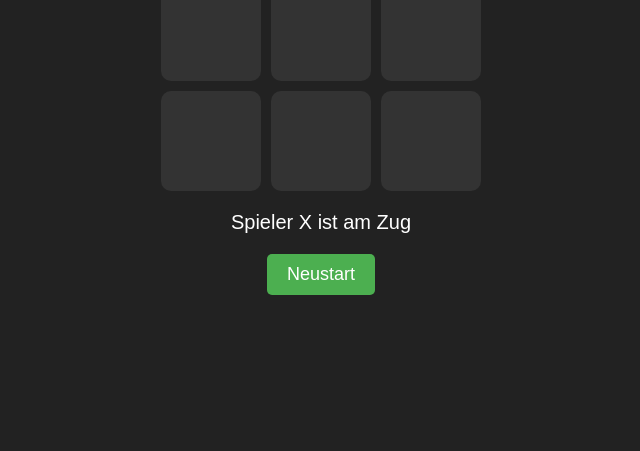
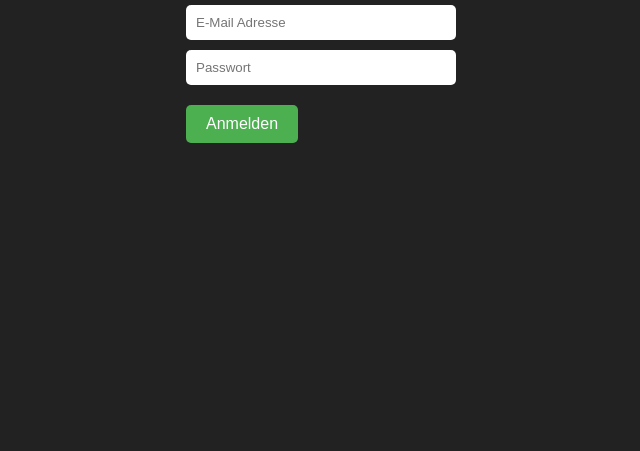
Before and after one commit to DanyDang24/meine-website, a plain HTML site: page index.html in a window 1280 px wide. Shown: the part 365-816 px from the top of the page, without its empty margins (319-959 px from the left). Drawn offline with Linux system fonts and the light colour scheme.

Commit message:
Update index.html

```diff
--- a/index.html
+++ b/index.html
@@ -3,7 +3,7 @@
 <head>
     <meta charset="UTF-8" />
     <meta name="viewport" content="width=device-width, initial-scale=1.0"/>
-    <title>Tic Tac Toe - Das beste Spiel!</title>
+    <title>Tic Tac Toe mit Login</title>
     <style>
         body {
             font-family: Arial, sans-serif;
@@ -18,11 +18,33 @@
         h1 {
             margin-bottom: 20px;
         }
+        input {
+            display: block;
+            margin: 10px 0;
+            padding: 10px;
+            width: 250px;
+            border: none;
+            border-radius: 5px;
+        }
+        button {
+            margin-top: 10px;
+            padding: 10px 20px;
+            font-size: 16px;
+            cursor: pointer;
+            border: none;
+            border-radius: 5px;
+            background-color: #4CAF50;
+            color: white;
+        }
+        button:hover {
+            background-color: #45a049;
+        }
         .board {
             display: grid;
             grid-template-columns: repeat(3, 100px);
             grid-template-rows: repeat(3, 100px);
             gap: 10px;
+            margin-top: 20px;
         }
         .cell {
             background-color: #333;
@@ -41,29 +63,43 @@
             margin-top: 20px;
             font-size: 20px;
         }
-        button {
-            margin-top: 20px;
-            padding: 10px 20px;
-            font-size: 18px;
-            cursor: pointer;
-            border: none;
-            border-radius: 5px;
-            background-color: #4CAF50;
-            color: white;
-        }
-        button:hover {
-            background-color: #45a049;
-        }
     </style>
 </head>
 <body>
 
-    <h1>Tic Tac Toe 🎮</h1>
-    <div class="board" id="board"></div>
-    <div class="status" id="status">Spieler X ist am Zug</div>
-    <button onclick="resetGame()">Neustart</button>
+    <div id="login">
+        <h1>Login (Demo)</h1>
+        <input type="email" id="email" placeholder="E-Mail Adresse" required />
+        <input type="password" id="password" placeholder="Passwort" required />
+        <button onclick="login()">Anmelden</button>
+        <p id="loginResult"></p>
+    </div>
+
+    <div id="game" style="display:none;">
+        <h1>Tic Tac Toe 🎮</h1>
+        <div class="board" id="board"></div>
+        <div class="status" id="status">Spieler X ist am Zug</div>
+        <button onclick="resetGame()">Neustart</button>
+    </div>
 
     <script>
+        // === LOGIN ===
+        function login() {
+            const email = document.getElementById('email').value;
+            const password = document.getElementById('password').value;
+
+            // DEMO Prüfung: Passwort muss "1234" sein (nur Demo!)
+            if (email && password === '1234') {
+                document.getElementById('login').style.display = 'none';
+                document.getElementById('game').style.display = 'block';
+                resetGame();
+            } else {
+                document.getElementById('loginResult').textContent = 'Falsche E-Mail oder Passwort (Demo: Passwort ist 1234)';
+                document.getElementById('loginResult').style.color = 'red';
+            }
+        }
+
+        // === TIC TAC TOE ===
         const board = document.getElementById('board');
         const statusDiv = document.getElementById('status');
         let cells = Array(9).fill('');
@@ -121,8 +157,6 @@
             statusDiv.textContent = `Spieler ${currentPlayer} ist am Zug`;
             renderBoard();
         }
-
-        renderBoard();
     </script>
 
 </body>
```
